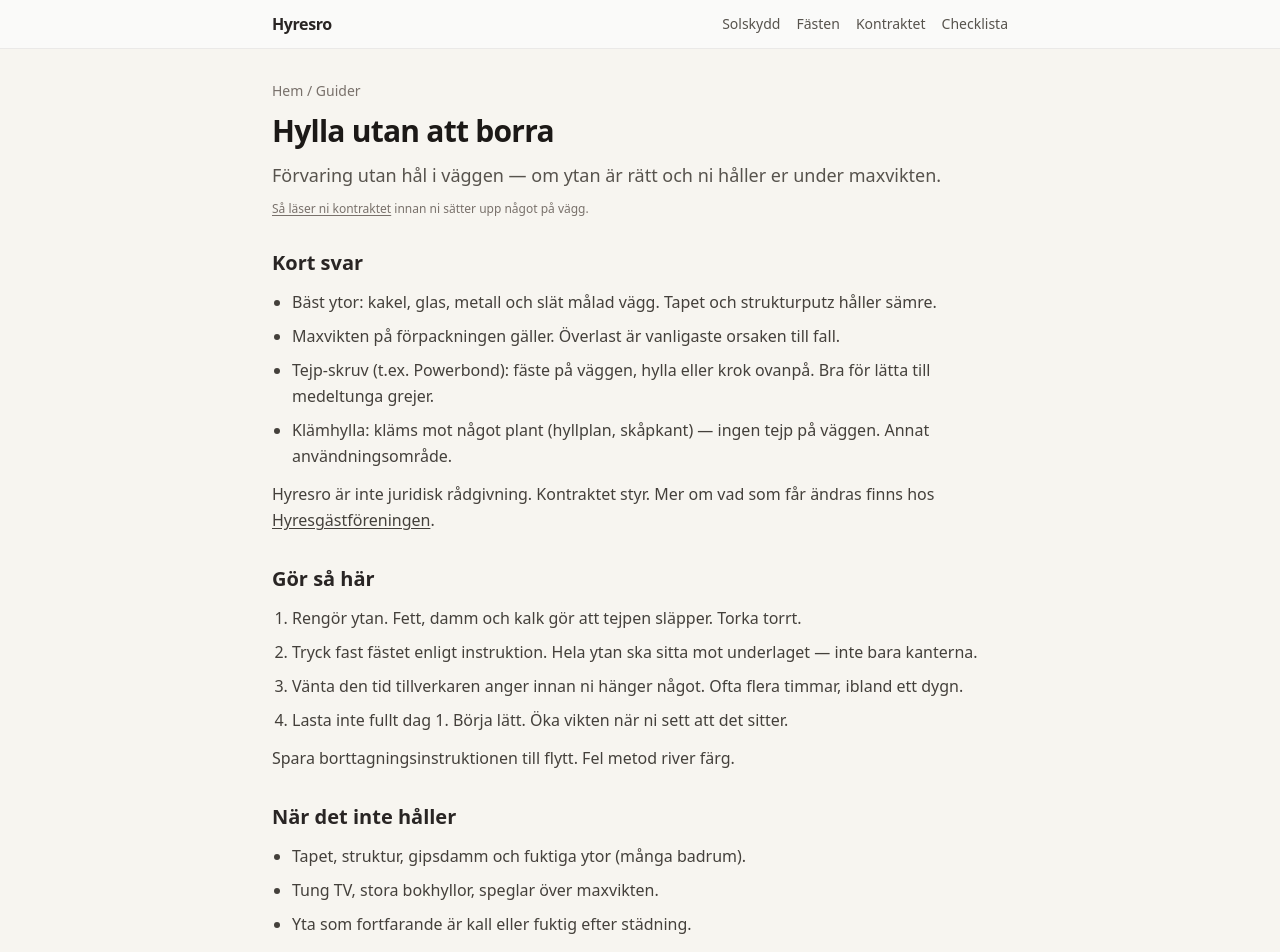
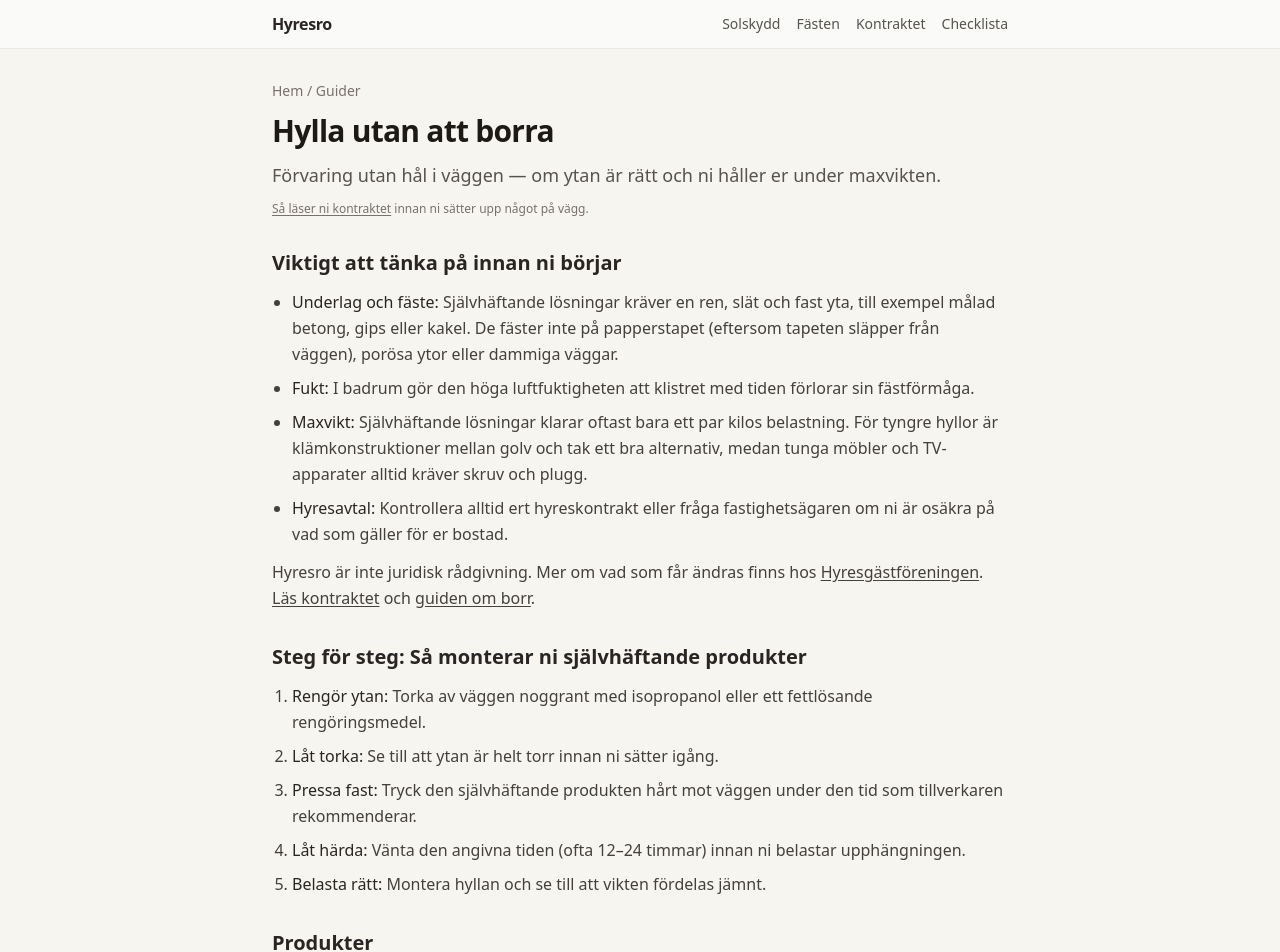
Before and after one commit to snabbsajt/hyresro, a Next.js app: page /guide/hylla-utan-borra in a window 1280 px wide. Shown: the top 952 px of the page. Built offline with nearby package versions, Linux system fonts and the light colour scheme.

Commit message:
Drop: hylla-guiden — ordagrant innehåll underlag och steg

```diff
--- a/src/app/guide/hylla-utan-borra/page.tsx
+++ b/src/app/guide/hylla-utan-borra/page.tsx
@@ -36,28 +36,40 @@ export default function HyllaUtanBorraPage() {
       </header>
 
       <section className="space-y-3 leading-relaxed text-stone-700">
-        <h2 className="text-xl font-semibold text-stone-800">Kort svar</h2>
+        <h2 className="text-xl font-semibold text-stone-800">
+          Viktigt att tänka på innan ni börjar
+        </h2>
         <ul className="list-disc space-y-2 pl-5">
           <li>
-            Bäst ytor: kakel, glas, metall och slät målad vägg. Tapet och
-            strukturputz håller sämre.
+            <strong className="font-medium text-stone-800">
+              Underlag och fäste:
+            </strong>{" "}
+            Självhäftande lösningar kräver en ren, slät och fast yta, till
+            exempel målad betong, gips eller kakel. De fäster inte på
+            papperstapet (eftersom tapeten släpper från väggen), porösa ytor
+            eller dammiga väggar.
           </li>
           <li>
-            Maxvikten på förpackningen gäller. Överlast är vanligaste orsaken
-            till fall.
+            <strong className="font-medium text-stone-800">Fukt:</strong> I
+            badrum gör den höga luftfuktigheten att klistret med tiden förlorar
+            sin fästförmåga.
           </li>
           <li>
-            Tejp-skruv (t.ex. Powerbond): fäste på väggen, hylla eller krok
-            ovanpå. Bra för lätta till medeltunga grejer.
+            <strong className="font-medium text-stone-800">Maxvikt:</strong>{" "}
+            Självhäftande lösningar klarar oftast bara ett par kilos belastning.
+            För tyngre hyllor är klämkonstruktioner mellan golv och tak ett bra
+            alternativ, medan tunga möbler och TV-apparater alltid kräver skruv
+            och plugg.
           </li>
           <li>
-            Klämhylla: kläms mot något plant (hyllplan, skåpkant) — ingen tejp på
-            väggen. Annat användningsområde.
+            <strong className="font-medium text-stone-800">Hyresavtal:</strong>{" "}
+            Kontrollera alltid ert hyreskontrakt eller fråga fastighetsägaren om
+            ni är osäkra på vad som gäller för er bostad.
           </li>
         </ul>
         <p>
-          Hyresro är inte juridisk rådgivning. Kontraktet styr. Mer om vad som
-          får ändras finns hos{" "}
+          Hyresro är inte juridisk rådgivning. Mer om vad som får ändras finns
+          hos{" "}
           <a
             href="https://www.hyresgastforeningen.se/"
             target="_blank"
@@ -66,50 +78,12 @@ export default function HyllaUtanBorraPage() {
           >
             Hyresgästföreningen
           </a>
-          .
-        </p>
-      </section>
-
-      <section className="space-y-3 leading-relaxed text-stone-700">
-        <h2 className="text-xl font-semibold text-stone-800">Gör så här</h2>
-        <ol className="list-decimal space-y-2 pl-5">
-          <li>
-            Rengör ytan. Fett, damm och kalk gör att tejpen släpper. Torka torrt.
-          </li>
-          <li>
-            Tryck fast fästet enligt instruktion. Hela ytan ska sitta mot
-            underlaget — inte bara kanterna.
-          </li>
-          <li>
-            Vänta den tid tillverkaren anger innan ni hänger något. Ofta flera
-            timmar, ibland ett dygn.
-          </li>
-          <li>
-            Lasta inte fullt dag 1. Börja lätt. Öka vikten när ni sett att det
-            sitter.
-          </li>
-        </ol>
-        <p>
-          Spara borttagningsinstruktionen till flytt. Fel metod river färg.
-        </p>
-      </section>
-
-      <section className="space-y-3 leading-relaxed text-stone-700">
-        <h2 className="text-xl font-semibold text-stone-800">
-          När det inte håller
-        </h2>
-        <ul className="list-disc space-y-2 pl-5">
-          <li>Tapet, struktur, gipsdamm och fuktiga ytor (många badrum).</li>
-          <li>Tung TV, stora bokhyllor, speglar över maxvikten.</li>
-          <li>Yta som fortfarande är kall eller fuktig efter städning.</li>
-        </ul>
-        <p>
-          Då är det antingen annan förvaring, eller borr. Borr ={" "}
+          .{" "}
           <Link
             href="/guide/kolla-kontraktet"
             className="text-sage-800 underline underline-offset-2"
           >
-            läs kontraktet
+            Läs kontraktet
           </Link>{" "}
           och{" "}
           <Link
@@ -120,6 +94,37 @@ export default function HyllaUtanBorraPage() {
           </Link>
           .
         </p>
+      </section>
+
+      <section className="space-y-3 leading-relaxed text-stone-700">
+        <h2 className="text-xl font-semibold text-stone-800">
+          Steg för steg: Så monterar ni självhäftande produkter
+        </h2>
+        <ol className="list-decimal space-y-2 pl-5">
+          <li>
+            <strong className="font-medium text-stone-800">Rengör ytan:</strong>{" "}
+            Torka av väggen noggrant med isopropanol eller ett fettlösande
+            rengöringsmedel.
+          </li>
+          <li>
+            <strong className="font-medium text-stone-800">Låt torka:</strong> Se
+            till att ytan är helt torr innan ni sätter igång.
+          </li>
+          <li>
+            <strong className="font-medium text-stone-800">Pressa fast:</strong>{" "}
+            Tryck den självhäftande produkten hårt mot väggen under den tid som
+            tillverkaren rekommenderar.
+          </li>
+          <li>
+            <strong className="font-medium text-stone-800">Låt härda:</strong>{" "}
+            Vänta den angivna tiden (ofta 12–24 timmar) innan ni belastar
+            upphängningen.
+          </li>
+          <li>
+            <strong className="font-medium text-stone-800">Belasta rätt:</strong>{" "}
+            Montera hyllan och se till att vikten fördelas jämnt.
+          </li>
+        </ol>
       </section>
 
       <section className="space-y-4">
```
